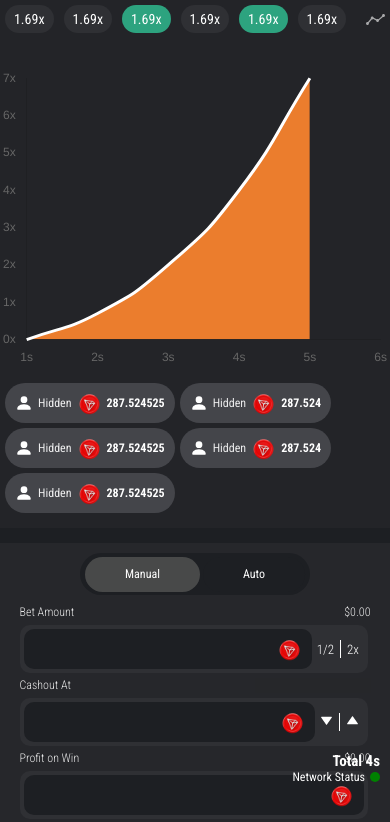
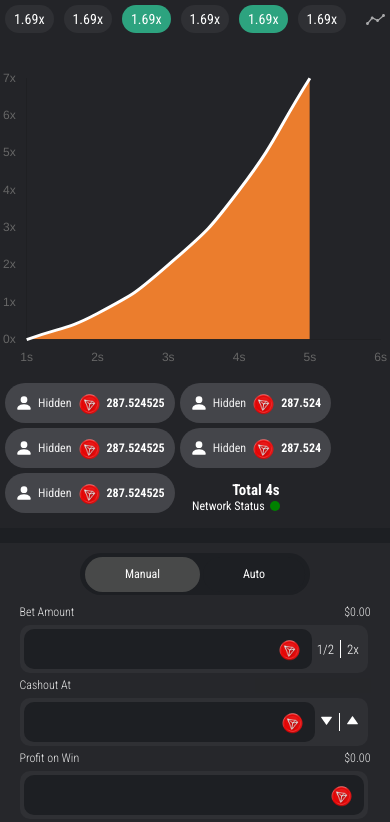
Before and after one commit to indic-mfaizk/demo, a React (Vite) app: page / in a window 390 px wide. Shown: the top 822 px of the page. Built offline with nearby package versions, Linux system fonts and the light colour scheme.

Commit message:
network status bug fix

```diff
--- a/src/App.css
+++ b/src/App.css
@@ -850,8 +850,12 @@
     font-size: 12px;
   }
   .network-status {
-    bottom: 60px;
-    right: 10px;
+    position: relative;
+    top: 0px;
+    right: 0px;
+    /* background-color: blue; */
+    width: 100px;
+    height: fit-content;
   }
   .network-status-heading {
     font-size: 15px;
```
